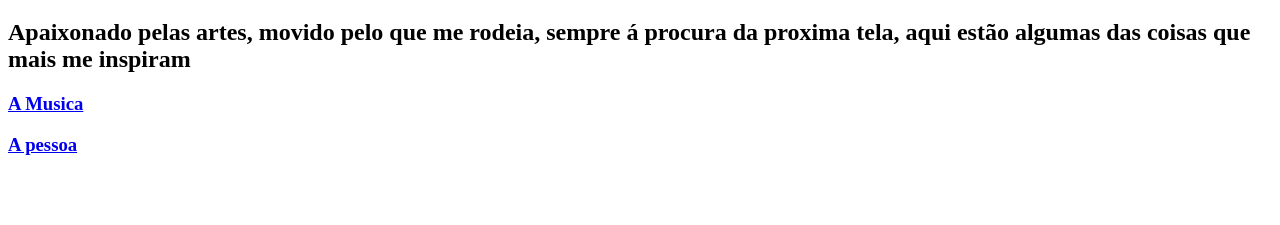
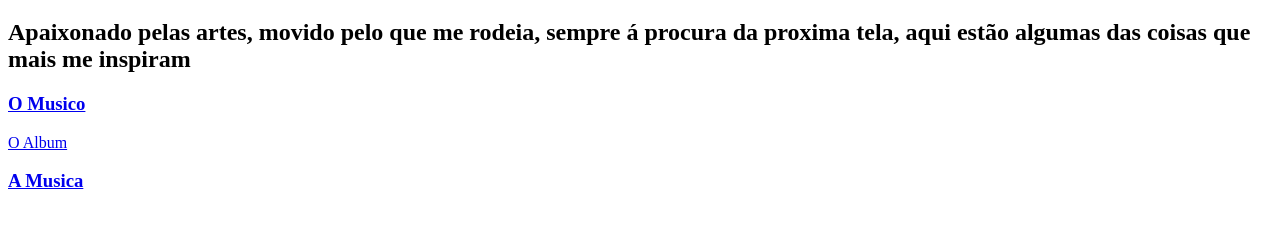
Before and after one commit to TheBlackMambaV/AulaSkills, a plain HTML site: page index.html in a window 1280 px wide. Shown: the part 61-286 px from the top of the page. Drawn offline with Linux system fonts and the light colour scheme.

Commit message:
Album update

```diff
--- a/index.html
+++ b/index.html
@@ -8,7 +8,9 @@
 <body>
     <h1> O que me inspira??</h1>
     <h2> Apaixonado pelas artes, movido pelo que me rodeia, sempre á procura da proxima tela, aqui estão algumas das coisas que mais me inspiram</h2>
-    <h3><a href="https://www.youtube.com/watch?v=IB1URcYIaOE&list=RDIB1URcYIaOE&start_radio=1">A Musica</a></h3>
-    <p> <h3> <a href="https://pt.wikipedia.org/wiki/Kanye_West">A pessoa</a></h3></p>
+    <h3> <a href="https://pt.wikipedia.org/wiki/Kanye_West">O Musico</a></h3>
+    <p> <a href="https://open.spotify.com/album/5zi7WsKlIiUXv09tbGLKsE">O Album</a></p>
+    <p><h3><a href="https://www.youtube.com/watch?v=IB1URcYIaOE&list=RDIB1URcYIaOE&start_radio=1">A Musica</a></h3></p>
+
 </body>
 </html>
```
